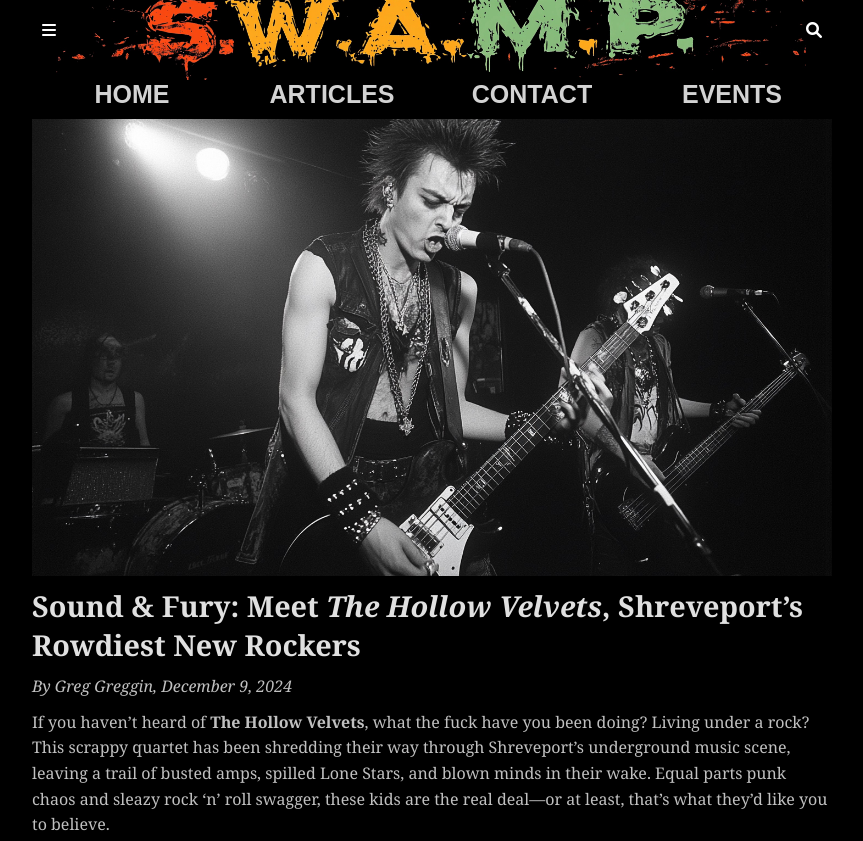
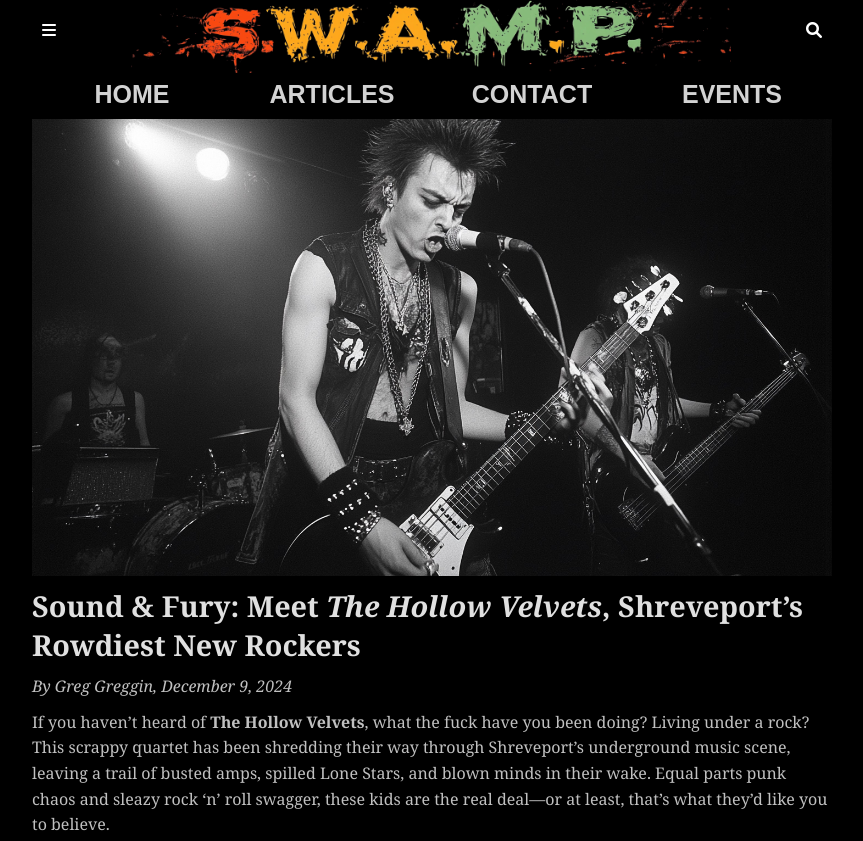
Before and after one commit to 65341/zine, a plain HTML site: page index.html in a window 1280 px wide. Shown: the top 841 px of the page, without its empty margins (208-1071 px from the left). Drawn offline with Linux system fonts and the light colour scheme.

Commit message:
fixed logo

```diff
--- a/css/styles.css
+++ b/css/styles.css
@@ -28,9 +28,14 @@ header {
   margin-bottom: 0; /* Ensure no gap between header and main content */
 }
 
+.logo {
+  display: flex; /* Enables flexbox for alignment */
+  justify-content: center; /* Centers the logo horizontally */
+}
+
 .logo img {
   max-height: 80%; /* Ensures the logo fits within the header height */
-  max-width: 100%; /* Prevents overflow horizontally */
+  max-width: 80%; /* Prevents overflow horizontally */
   width: auto; /* Maintain the aspect ratio */
   object-fit: contain; /* Ensures no distortion */
 }
@@ -40,12 +45,6 @@ header {
   justify-content: space-between;
   align-items: center;
   position: relative; /* Ensure child elements like .search-dropdown are positioned relative to this */
-}
-
-.logo {
-  font-size: 1.5rem;
-  font-weight: bold;
-  color: #d3d3d3; /* Softer gray for the logo text */
 }
 
 /* Main Content */
```
